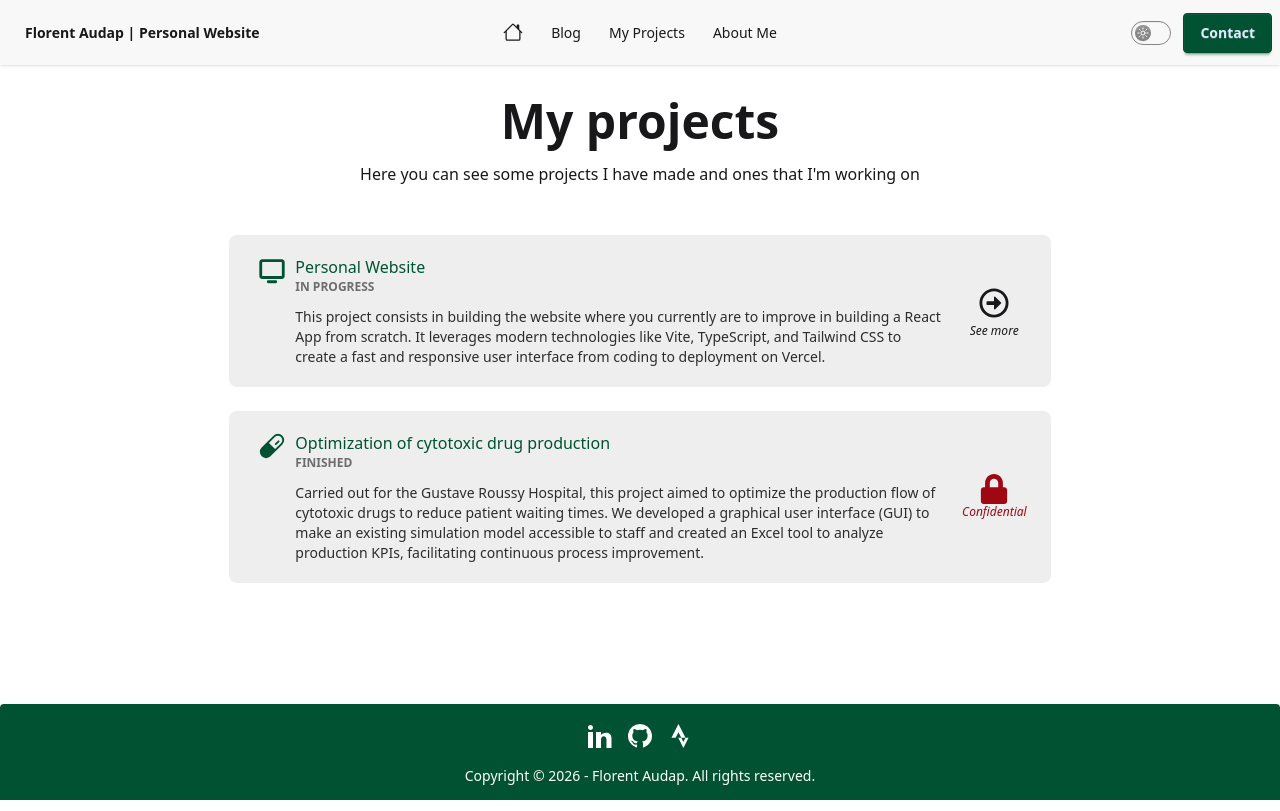
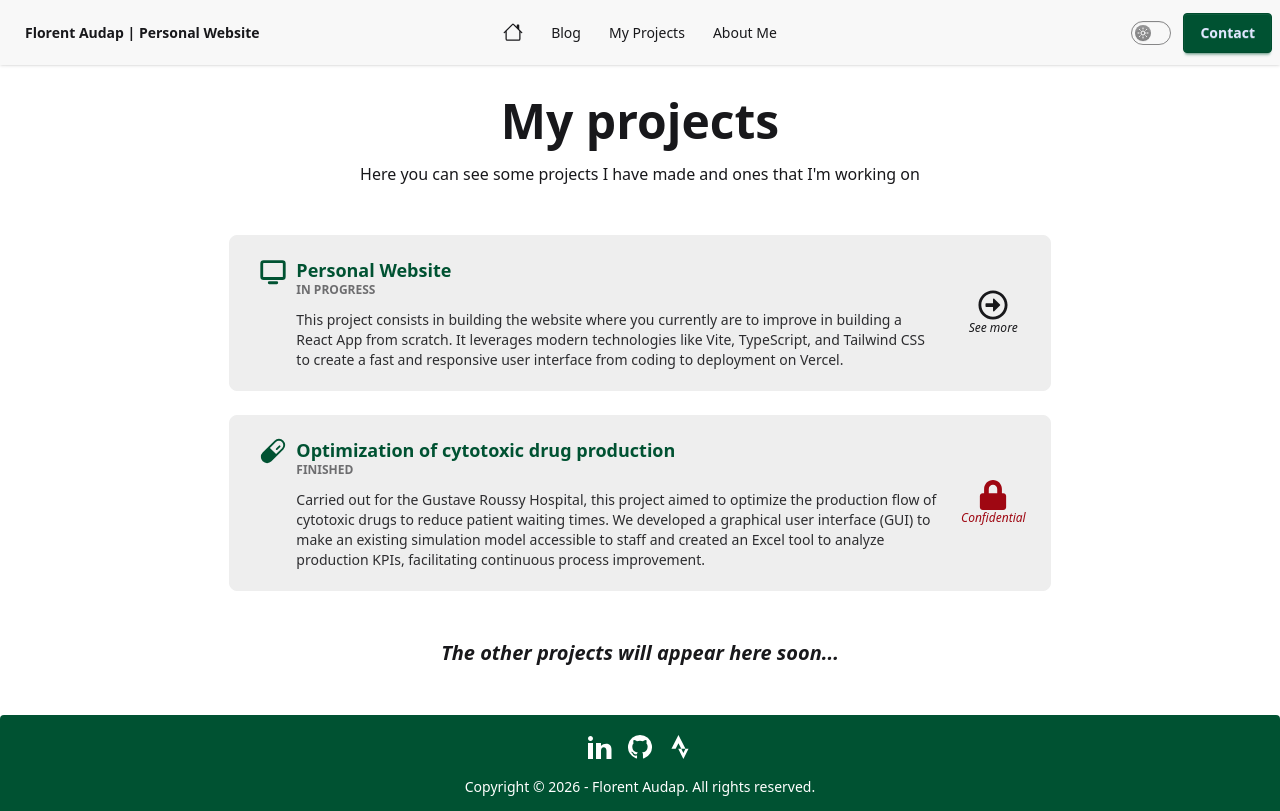
Before and after one commit to florent-audap/flodap-website, a React (Vite) app: page /projects in a window 1280 px wide. Built offline with nearby package versions, Linux system fonts and the light colour scheme.

Commit message:
[Project] Improving hover effect

```diff
--- a/src/pages/projects.tsx
+++ b/src/pages/projects.tsx
@@ -46,28 +46,23 @@ export default function ProjectsPage() {
         </p>
       </div>
       {/* List of the projects */}
-      {projects.map((project) => (
-        <div key={project.title} className="card bg-base-300 my-6">
+      {projects.map((project) => {
+        const cardContent = (
           <div className="flex space-x-4 p-5">
             <div className="mx-2 text-primary">{project.logo}</div>
             <div className="flex-1">
-              <div className="text-l text-primary">{project.title}</div>
+              <h2 className="text-lg text-primary -mb-0.5">{project.title}</h2>
               <div className="text-xs uppercase font-semibold opacity-60">
                 {project.state}
               </div>
-              <div className="text-sm mt-3 opacity-90">{project.description}</div>
+              <div className="text-sm mt-3 opacity-90">
+                {project.description}
+              </div>
             </div>
             {!project.confidential && (
               <div className="flex items-center min-w-fit">
                 <div className="flex flex-col items-center mx-3">
-                  <a
-                    href={project.link}
-                    target="_blank"
-                    rel="noopener noreferrer"
-                    className="btn btn-square btn-ghost"
-                  >
-                    <FaRegArrowAltCircleRight size="30" />
-                  </a>
+                  <FaRegArrowAltCircleRight size="30" />
                   <div className="text-xs italic">See more</div>
                 </div>
               </div>
@@ -81,8 +76,27 @@ export default function ProjectsPage() {
               </div>
             )}
           </div>
-        </div>
-      ))}
+        );
+        return (
+          <div
+            key={project.title}
+            className="card border border-base-300 hover:border-base-content bg-base-300 my-6"
+          >
+            {project.link ? (
+              <a href={project.link} target="_blank" rel="noopener noreferrer">
+                {cardContent}
+              </a>
+            ) : (
+              cardContent
+            )}
+          </div>
+        );
+      })}
+      <div className="text-center mt-12">
+        <h2 className="text-xl italic">
+          The other projects will appear here soon...
+        </h2>
+      </div>
     </div>
   );
 }
```
